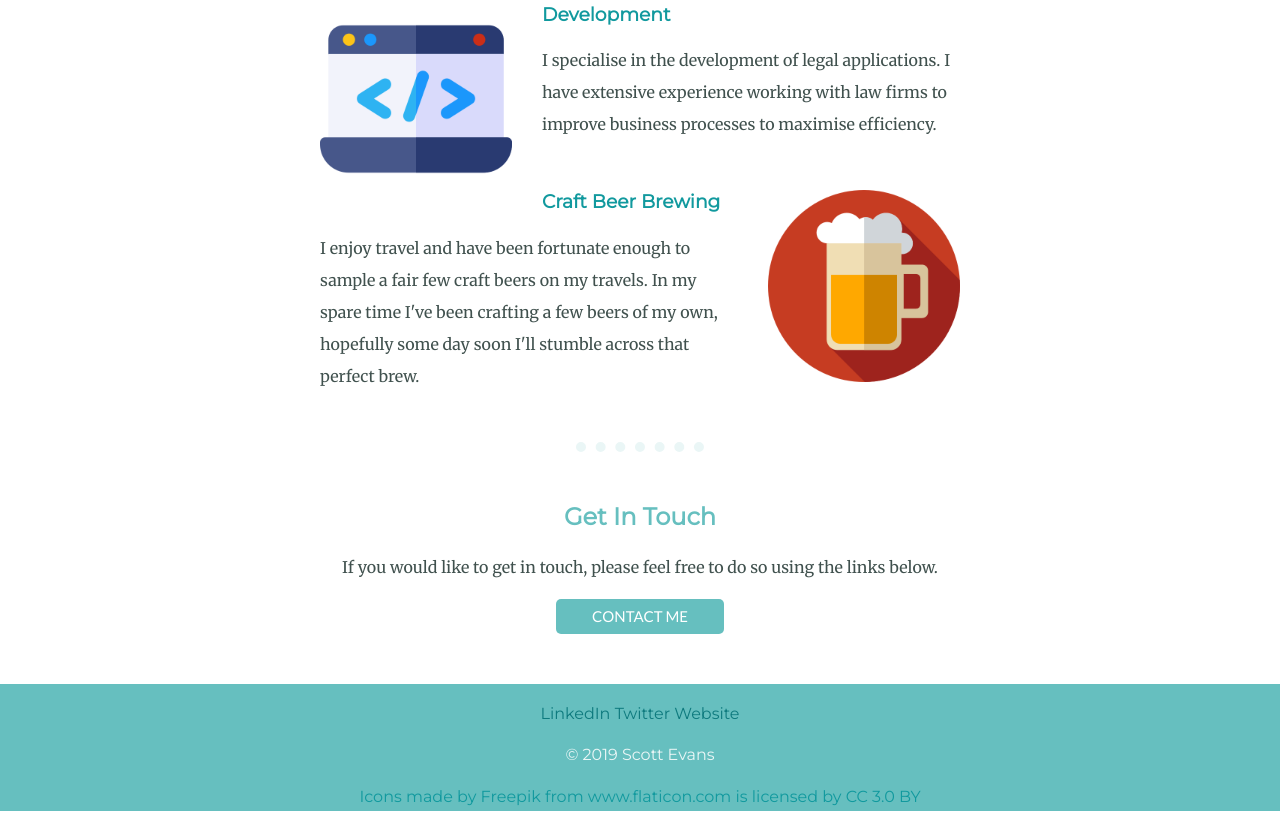
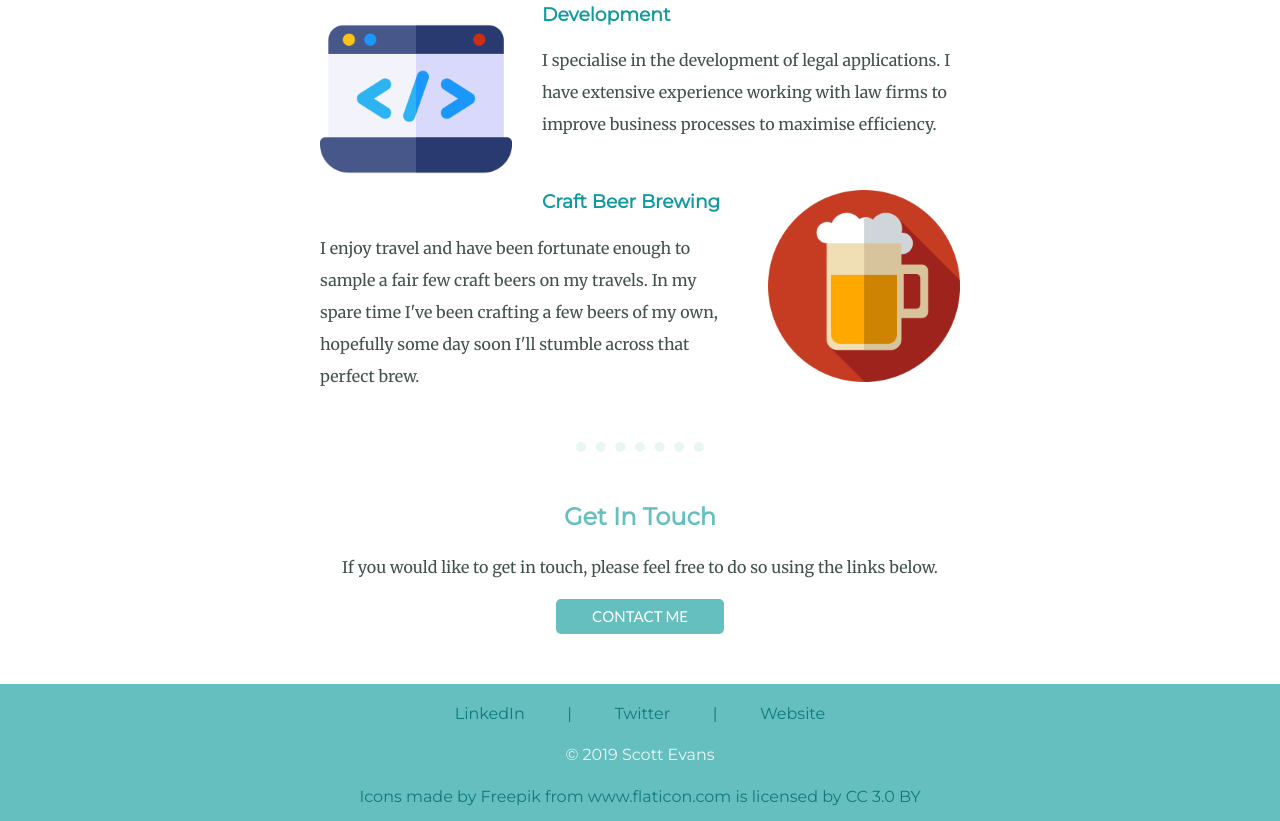
Before and after one commit to HereForTheNight/MySite, a plain HTML site: page Index.html in a window 1280 px wide. Shown: the part 1251-2072 px from the top of the page. Drawn offline with Linux system fonts and the light colour scheme.

Commit message:
Updated Link Styles

```diff
--- a/Index.html
+++ b/Index.html
@@ -52,15 +52,17 @@
 
   <div class="bottom-container">
     <a class="footer-link" href="https://www.linkedin.com/in/scott-evans-a3390631/">LinkedIn</a>
+    <span class="footer-separator"> | </span>
     <a class="footer-link" href="https://twitter.com/7evans2010">Twitter</a>
+    <span class="footer-separator"> | </span>
     <a class="footer-link" href="https://www.google.co.uk">Website</a>
     <p>© 2019 Scott Evans</p>
 
-    <div style="color: #11999E;">
+    <div class="footer-text">
       Icons made by
-      <a href="https://www.flaticon.com/authors/freepik" title="Freepik">Freepik</a> from
-      <a href="https://www.flaticon.com/" title="Flaticon">www.flaticon.com</a>
-      is licensed by <a href="http://creativecommons.org/licenses/by/3.0/" title="Creative Commons BY 3.0" target="_blank">CC 3.0 BY</a>
+      <a class="footer-link" href="https://www.flaticon.com/authors/freepik" title="Freepik">Freepik</a> from
+      <a class="footer-link" href="https://www.flaticon.com/" title="Flaticon">www.flaticon.com</a>
+      is licensed by <a class="footer-link" href="http://creativecommons.org/licenses/by/3.0/" title="Creative Commons BY 3.0" target="_blank">CC 3.0 BY</a>
     </div>
   </div>
 
```
